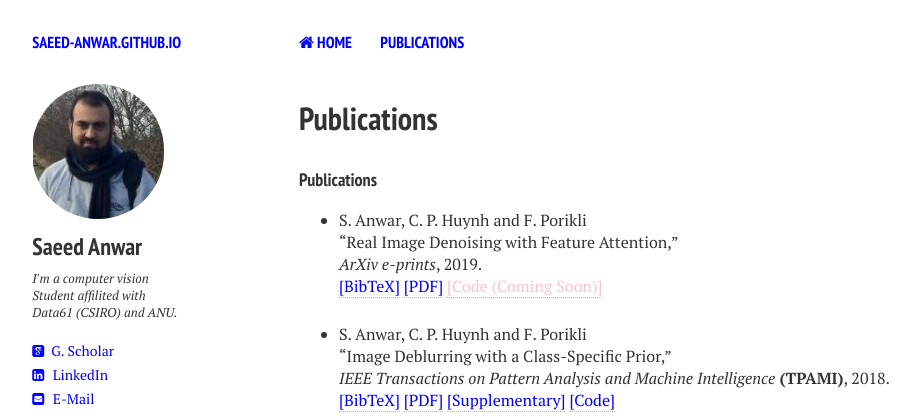
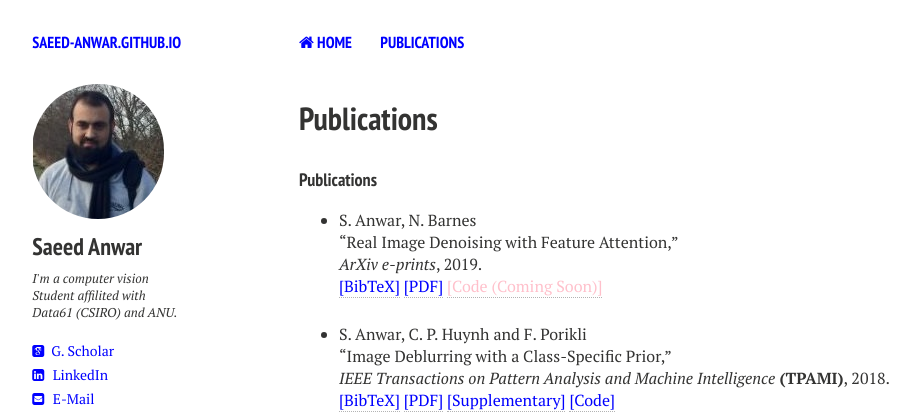
Before and after one commit to saeed-anwar/saeed-anwar.github.io, a Jekyll site: the page built from publications.md, in a window 1280 px wide. Shown: the top 414 px of the page, without its empty margins (21-940 px from the left). Built offline with Jekyll 4.4.1, drawn with Linux system fonts in a browser that asks for light colours; nearby versions of some CDN libraries.

```diff
--- a/_layouts/publications.html
+++ b/_layouts/publications.html
@@ -112,13 +112,13 @@ div.bibtex pre { font-size: 75%; overflow: auto;  width: 100%; padding: 0em 0em;
 <ul class="biblist">
 
 <!-- Item: Anwar2019RIDNET -->
-<li ><p>S. Anwar, C. P. Huynh and F. Porikli <br>
+<li ><p>S. Anwar, N. Barnes <br>
 &ldquo;Real Image Denoising with Feature Attention,&rdquo;<br>
 <i>ArXiv e-prints</i><b></b>, 2019.
 
 <br />
 <a href="javascript:toggleBibtex('Anwar2019RIDNET')">[BibTeX]</a>
-<a href="https://arxiv.org/abs/1904.07396">[PDF]</a>
+<a href="../papers/RIDNet.pdf">[PDF]</a>
 <a href="">[Code (Coming Soon)]</a>
 
 </p>
```
